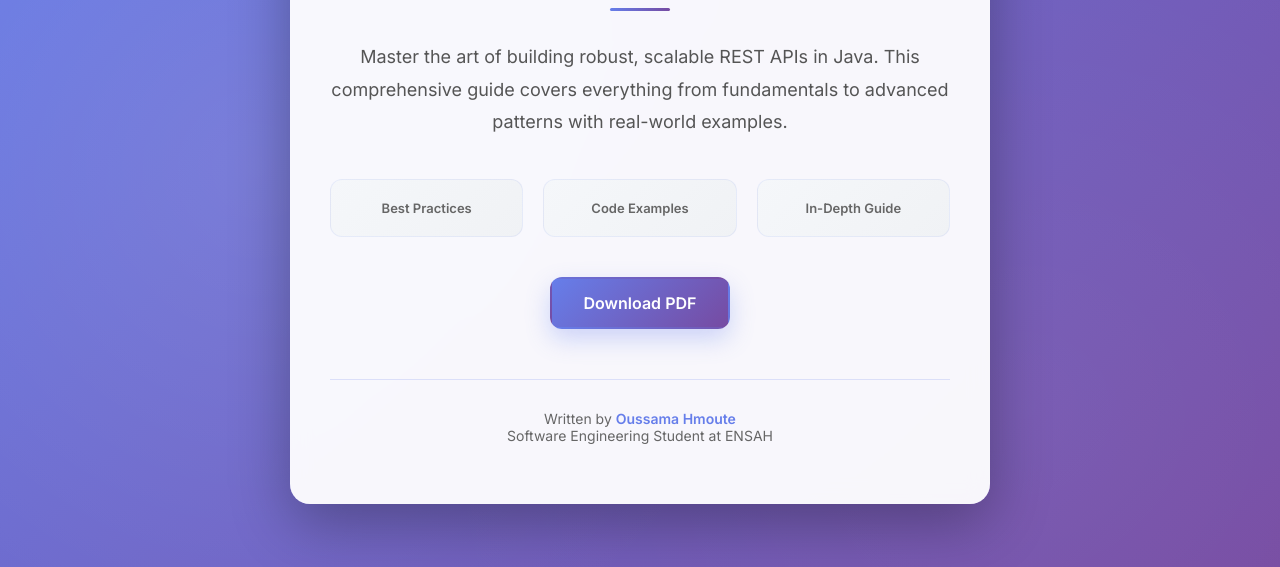
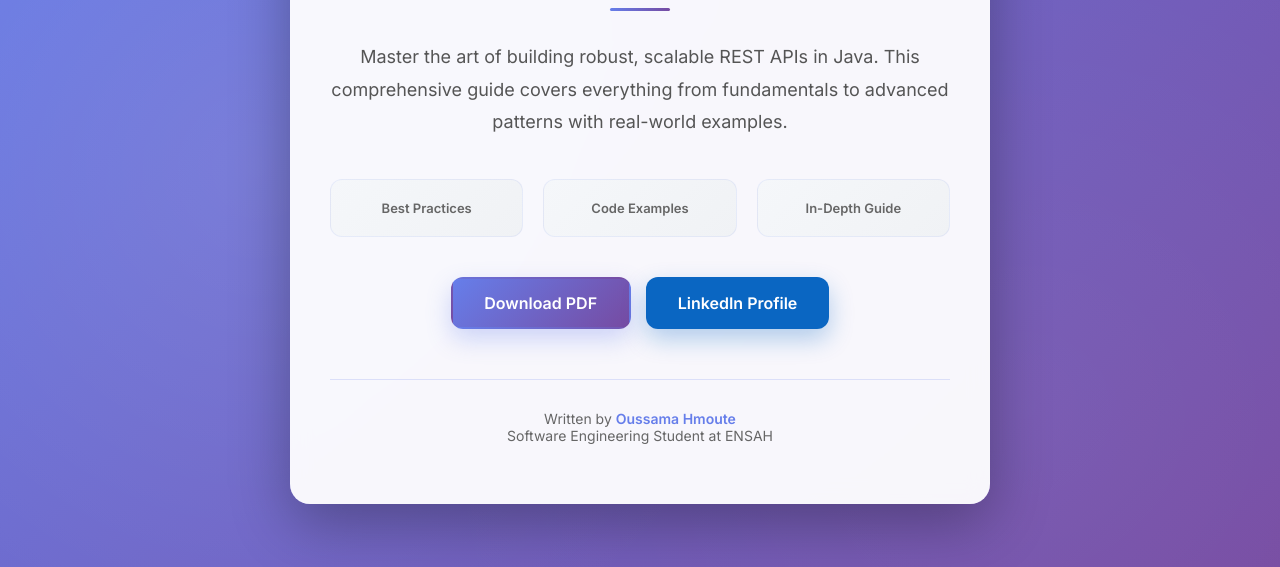
Before and after one commit to Hmoute-Oussama/Hmoute-Oussama.github.io, a plain HTML site: page index.html in a window 1280 px wide. Shown: the part 233-800 px from the top of the page. Drawn offline with Linux system fonts and the light colour scheme.

Commit message:
Add: LinkedIn profile button

```diff
--- a/index.html
+++ b/index.html
@@ -161,6 +161,16 @@
             box-shadow: 0 15px 40px rgba(0, 0, 0, 0.15);
         }
 
+        .btn-linkedin {
+            background: #0A66C2;
+            box-shadow: 0 10px 25px rgba(10, 102, 194, 0.3);
+        }
+
+        .btn-linkedin:hover {
+            background: #095399;
+            box-shadow: 0 15px 40px rgba(10, 102, 194, 0.4);
+        }
+
         .divider {
             width: 60px;
             height: 3px;
@@ -235,6 +245,7 @@
 
         <div class="btn-group">
             <a class="btn" href="MyArticle.pdf" download>Download PDF</a>
+            <a class="btn btn-linkedin" href="https://www.linkedin.com/in/oussama-hmoute-a8047b28a" target="_blank">LinkedIn Profile</a>
         </div>
 
         <div class="author">
```
